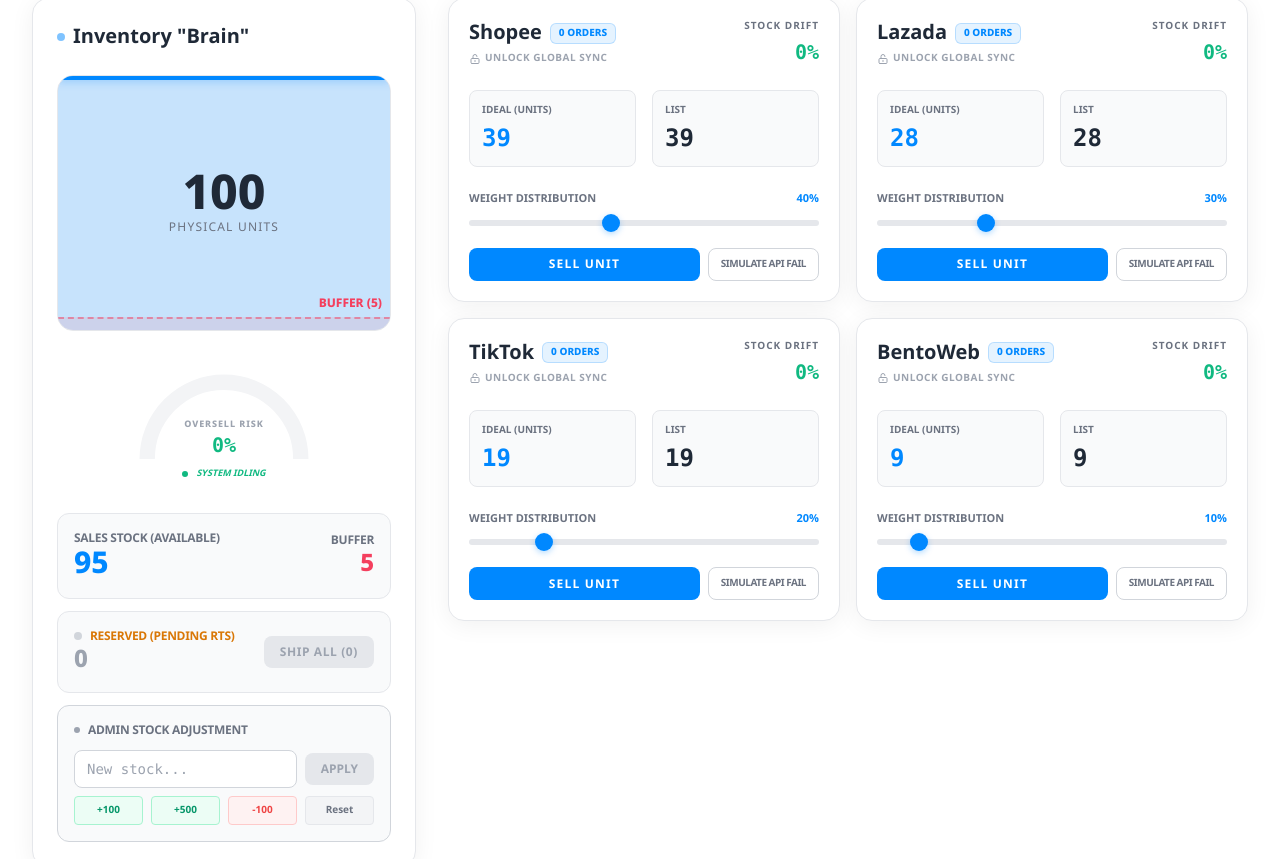
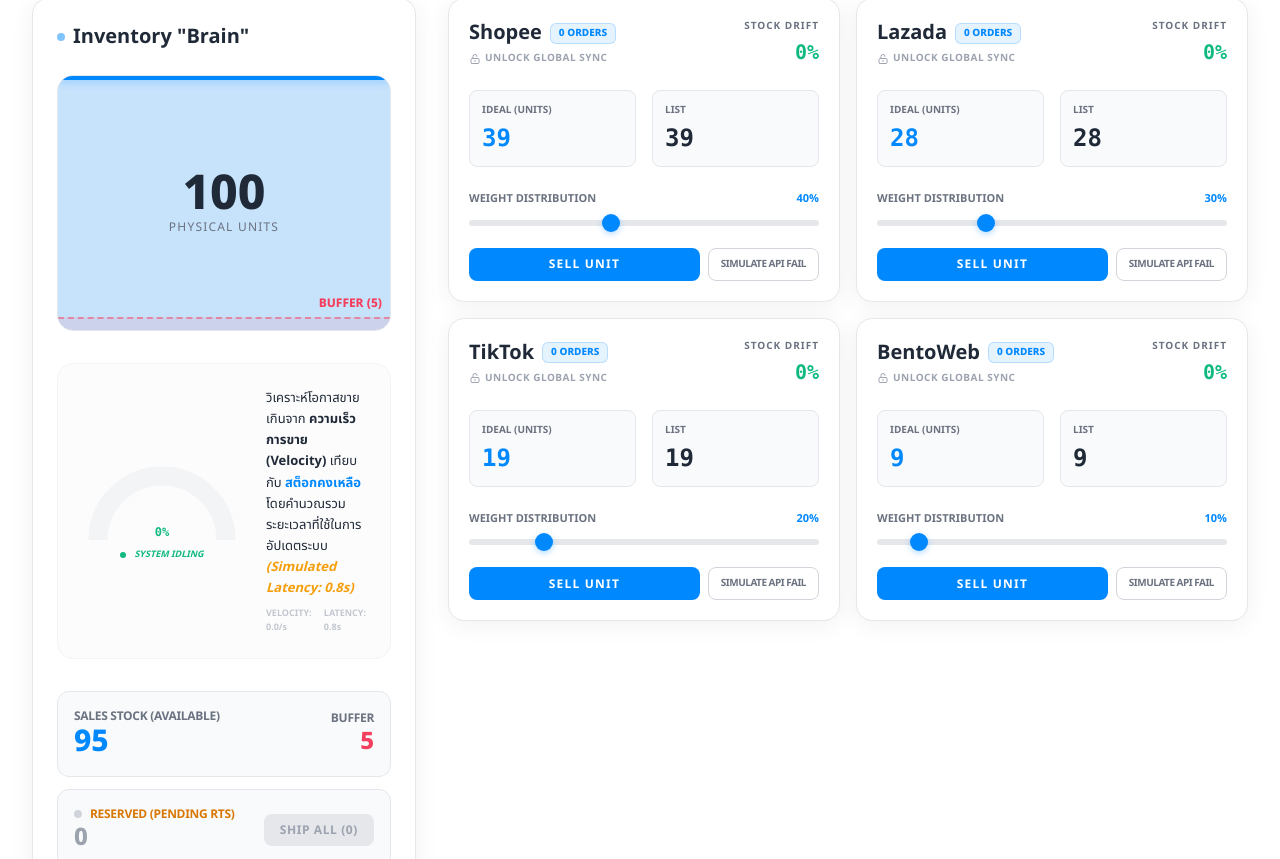
Before and after one commit to Tornth/stockrebalancing_simulation, a Vue app: page / in a window 1280 px wide. Shown: the part 350-1209 px from the top of the page. Built offline with nearby package versions, Linux system fonts and the light colour scheme.

Commit message:
docs: add Thai explanation for oversell risk with simplified layout

```diff
--- a/src/App.vue
+++ b/src/App.vue
@@ -357,18 +357,20 @@
             </div>
           </div>
 
-          <!-- Risk Gauge Section -->
-          <div class="mb-8 flex flex-col items-center">
-            <div class="relative w-48 h-24 overflow-hidden">
+          <!-- Risk Gauge Section (2-Column Explanation) -->
+          <div class="mb-8 p-6 bg-gray-50/50 rounded-2xl border border-gray-100 flex gap-6 items-center">
+            <!-- Left: Gauge Visualization -->
+            <div class="flex flex-col items-center flex-shrink-0">
+              <div class="relative w-40 h-20 overflow-hidden">
                 <!-- Semi-circle Track -->
-              <svg viewBox="0 0 100 50" class="w-full h-full">
-                <path d="M 10 50 A 40 40 0 0 1 90 50" fill="none" stroke="#f3f4f6" stroke-width="8" stroke-linecap="round" />
+                <svg viewBox="0 0 100 50" class="w-full h-full text-gray-100">
+                  <path d="M 10 50 A 40 40 0 0 1 90 50" fill="none" stroke="currentColor" stroke-width="12" stroke-linecap="round" />
                   <!-- Risk Progress -->
                   <path
                     d="M 10 50 A 40 40 0 0 1 90 50"
                     fill="none"
                     :stroke="riskColor"
-                  stroke-width="8"
+                    stroke-width="12"
                     stroke-linecap="round"
                     stroke-dasharray="125.66"
                     :stroke-dashoffset="125.66 - (125.66 * (oversellRisk / 100))"
@@ -377,17 +379,30 @@
                 </svg>
                 <!-- Digital Output -->
                 <div class="absolute bottom-0 left-0 right-0 text-center">
-                <p class="text-[9px] font-black uppercase tracking-widest text-gray-400">Oversell Risk</p>
-                <p class="text-xl font-black font-mono transition-colors duration-500" :style="{ color: riskColor }">
+                  <p class="text-xs font-black font-mono transition-colors duration-500" :style="{ color: riskColor }">
                     {{ oversellRisk }}%
                   </p>
                 </div>
               </div>
-            <!-- Status Text -->
               <p class="text-[9px] font-bold uppercase mt-2 italic flex items-center gap-2" :style="{ color: riskColor }">
                 <span class="w-1.5 h-1.5 rounded-full" :class="{ 'animate-ping': oversellRisk > 70 }" :style="{ backgroundColor: riskColor }"></span>
                 {{ riskStatus }}
               </p>
+            </div>
+
+            <!-- Right: Thai Explanation -->
+            <div class="flex-grow">
+              <p class="text-[13px] text-brand-text leading-relaxed">
+                วิเคราะห์โอกาสขายเกินจาก <span class="font-bold">ความเร็วการขาย (Velocity)</span>
+                เทียบกับ <span class="font-bold text-brand-blue">สต็อกคงเหลือ</span>
+                โดยคำนวณรวมระยะเวลาที่ใช้ในการอัปเดตระบบ
+                <span class="font-bold text-amber-500 italic">(Simulated Latency: 0.8s)</span>
+              </p>
+              <div class="mt-2 flex gap-3 opacity-60">
+                <div class="text-[9px] font-bold text-gray-400">VELOCITY: {{ salesVelocity.toFixed(1) }}/s</div>
+                <div class="text-[9px] font-bold text-gray-400">LATENCY: 0.8s</div>
+              </div>
+            </div>
           </div>
 
           <!-- Stock Breakdown -->
```
Lines whose indentation alone changed are shown as unchanged.
